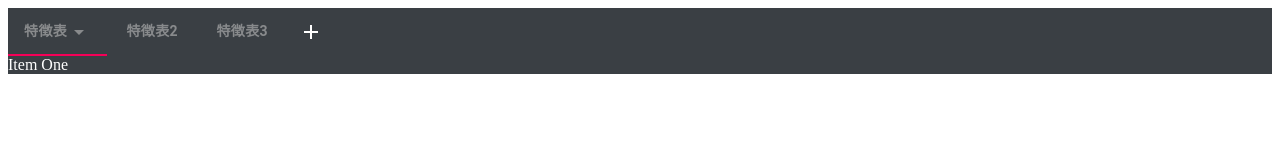
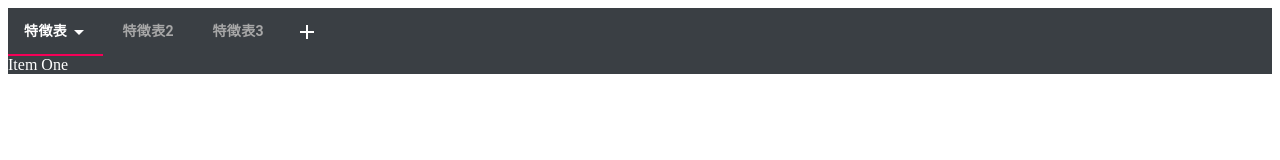
Before and after one commit to LyriDev/Iachara-CharacteristicTable, a React (Vite) app: page / in a window 1280 px wide. Shown: the top 160 px of the page. Built offline with nearby package versions, Linux system fonts and the light colour scheme.

Commit message:
Implement header style

```diff
--- a/src/popup/App.tsx
+++ b/src/popup/App.tsx
@@ -7,7 +7,7 @@ function App() {
     return (
         <div
             style={{
-                color: "#fff",
+                color: "white",
                 backgroundColor: "#3a3f44",
             }}
         >
--- a/src/popup/MuiTheme.tsx
+++ b/src/popup/MuiTheme.tsx
@@ -6,7 +6,7 @@ export const theme = createTheme({
             main: "#fff" // プライマリーカラーを白色に設定
         },
         secondary: {
-            main: "rgba(0,0,0,0)" // セカンダリーカラーを無色に設定
+            main: "#a7a7a7" // セカンダリーカラーを灰色に設定
         },
         info: {
             main: "#2196F3" // インフォメーションカラーを青色に設定
@@ -19,13 +19,13 @@ export const theme = createTheme({
         button: {
             textTransform: "none",
             fontWeight: 'bold'
-        },
+        }
     },
     components: {
         MuiTab: {
             styleOverrides: {
                 root: {
-                    color: '#bdbdbd', // 非アクティブなタブの文字色を指定
+                    opacity: "1",
                 },
             },
         },
--- a/src/popup/components/DropDownMenu.tsx
+++ b/src/popup/components/DropDownMenu.tsx
@@ -20,30 +20,8 @@ const StyledMenu = styled((props: MenuProps) => (
     />
 ))(({ theme }) => ({
     '& .MuiPaper-root': {
-            borderRadius: 6,
-            marginTop: theme.spacing(1),
-            minWidth: 180,
-            color:
-            theme.palette.mode === 'light' ? 'rgb(55, 65, 81)' : theme.palette.grey[300],
-            boxShadow:
-            'rgb(255, 255, 255) 0px 0px 0px 0px, rgba(0, 0, 0, 0.05) 0px 0px 0px 1px, rgba(0, 0, 0, 0.1) 0px 10px 15px -3px, rgba(0, 0, 0, 0.05) 0px 4px 6px -2px',
-        '& .MuiMenu-list': {
-            padding: '4px 0',
-        },
-        '& .MuiMenuItem-root': {
-            '& .MuiSvgIcon-root': {
-                fontSize: 18,
-                color: theme.palette.text.secondary,
-                marginRight: theme.spacing(1.5),
-            },
-            '&:active': {
-                backgroundColor: alpha(
-                theme.palette.primary.main,
-                theme.palette.action.selectedOpacity,
-                ),
-            },
-        },
-    },
+
+    }
 }));
 
 export default function CustomizedMenus({
@@ -92,7 +70,7 @@ export default function CustomizedMenus({
             >
                 削除
             </MenuItem>
-            <Divider sx={{ my: 0.5 }} />
+            <Divider sx={{ my: 0.5, backgroundColor: "rgba(255, 255, 255, 0.12)" }} />
             <MenuItem
                 onClick={() => {
                     swapTable(focusIndex, -1);
--- a/src/popup/components/TabTitle.tsx
+++ b/src/popup/components/TabTitle.tsx
@@ -49,10 +49,14 @@ export default function TabTitle({
             <span
                 style={{
                     position: "relative",
-                    paddingRight: ((focusIndex === index) ? "24px" : ""),
+                    paddingRight: ((focusIndex === index) ? "20px" : ""),
                 }}
             >
-                <span>
+                <span
+                    style={{
+                        color: (focusIndex === index) ? "#fff" : "#a7a7a7"
+                    }}
+                >
                     {characteristicTableData[index].tableName}
                 </span>
                 {(focusIndex === index) && (
@@ -60,7 +64,7 @@ export default function TabTitle({
                         style={{
                             position: "absolute",
                             marginTop: "-3px",
-                            right: "0",
+                            right: "",
                         }}
                     >
                         <ArrowDropDownIcon/>
```
